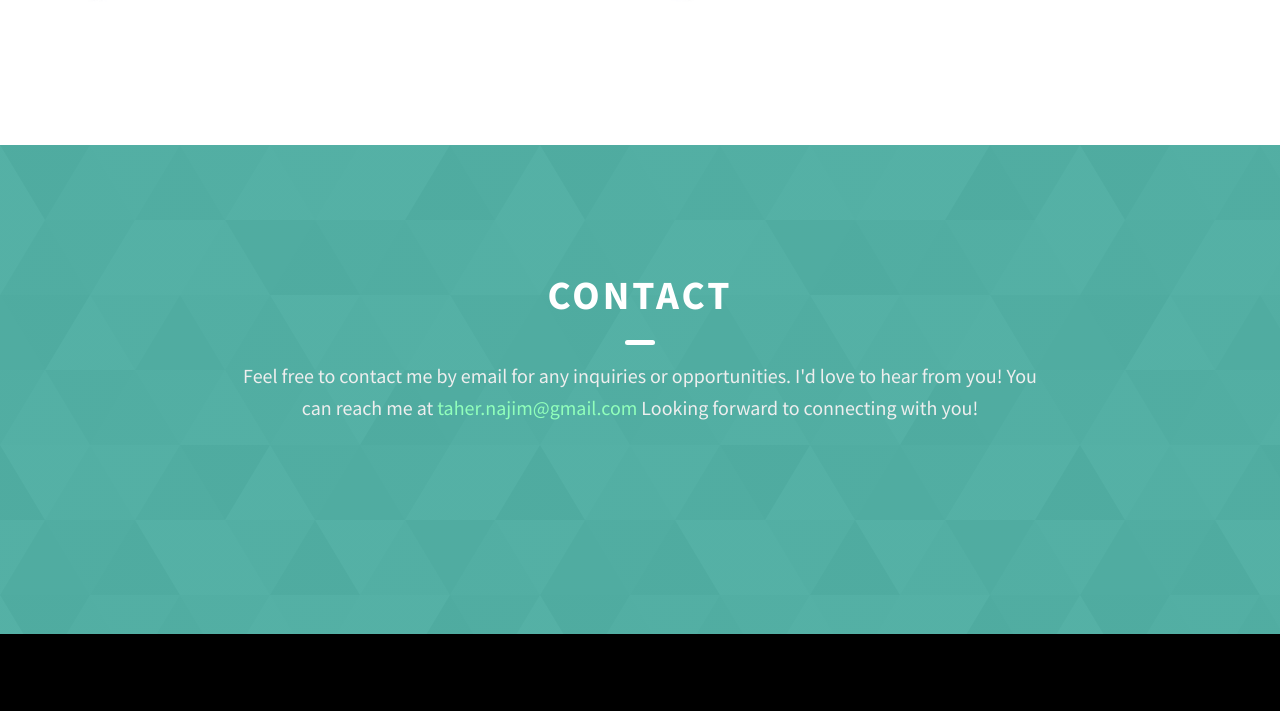
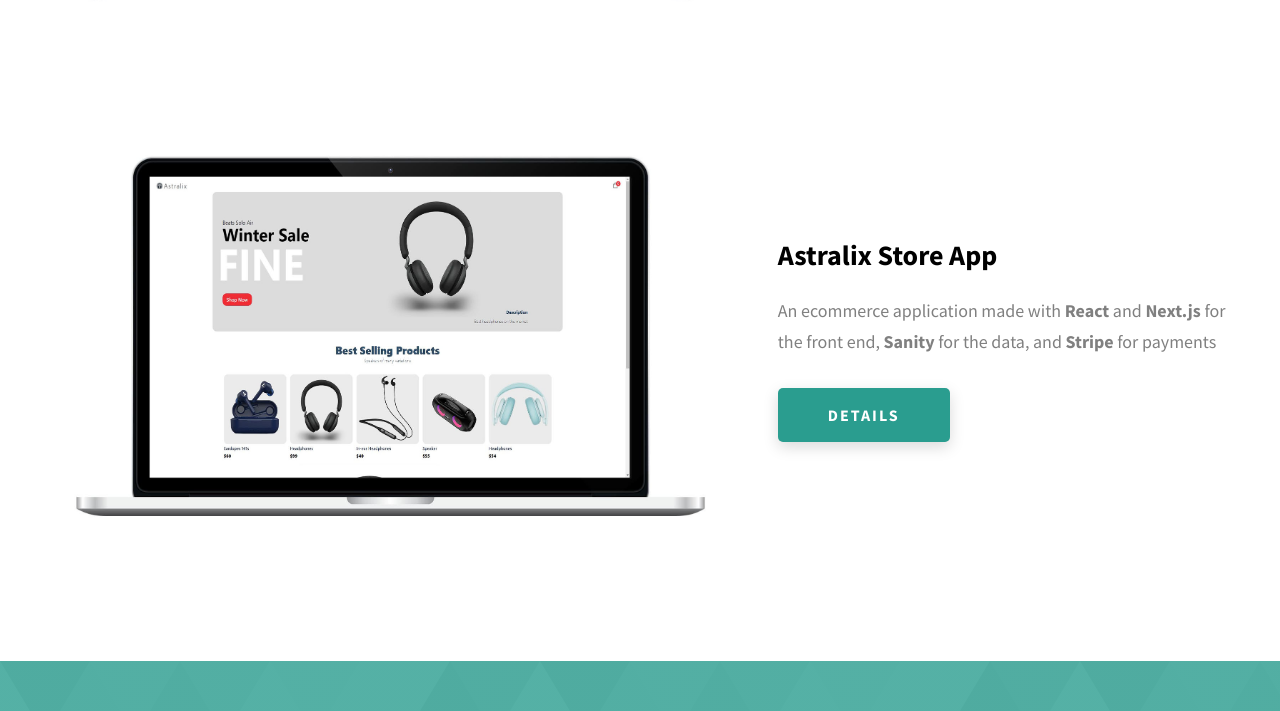
Before and after one commit to tnajim/tnajim.github.io, a website: page index.html in a window 1280 px wide. Shown: the part 3998-4709 px from the top of the page. Drawn offline with Linux system fonts and the light colour scheme.

Commit message:
added astralix store in my projects

```diff
--- a/index.html
+++ b/index.html
@@ -202,7 +202,8 @@
 
         <div class="projects__row">
           <div class="projects__row-img-cont">
-            <img src="./assets/jpeg/MERN-todo-mockup.jpg" alt="MERN Todo list" class="projects__row-img" loading="lazy" />
+            <img src="./assets/jpeg/MERN-todo-mockup.jpg" alt="MERN Todo list" class="projects__row-img"
+              loading="lazy" />
           </div>
           <div class="projects__row-content">
             <h3 class="projects__row-content-title">MERN Todo App</h3>
@@ -215,6 +216,19 @@
           </div>
         </div>
 
+        <div class="projects__row">
+          <div class="projects__row-img-cont">
+            <img src="./assets/jpeg/astralix-mockup.jpg" alt="astralix app" class="projects__row-img" loading="lazy" />
+          </div>
+          <div class="projects__row-content">
+            <h3 class="projects__row-content-title">Astralix Store App</h3>
+            <p class="projects__row-content-desc">
+              An ecommerce application made with <strong>React</strong> and <strong>Next.js</strong> for the front end, <strong>Sanity</strong> for the data, and <strong>Stripe</strong>
+              for payments
+            </p>
+            <a href="./project-5.html" class="btn btn--med btn--theme dynamicBgClr" target="_blank">Details</a>
+          </div>
+        </div>
 
 
       </div>
```
Also changed, not shown: assets/jpeg/astralix-mockup.jpg (added).
